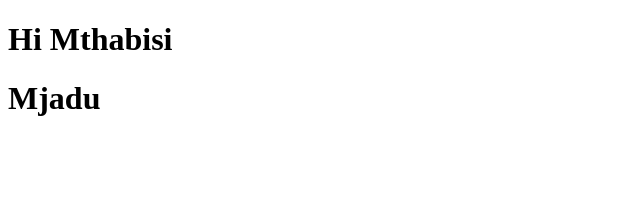
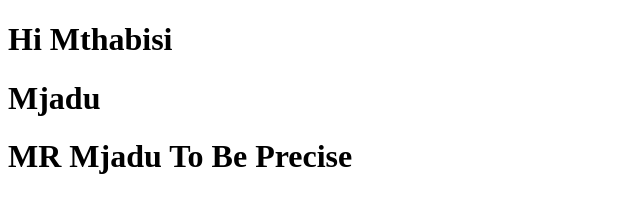
Before and after one commit to Mjadu-08/just, a plain HTML site: page index.html in a window 1280 px wide. Shown: the whole page, without its empty margins (0-640 px from the left). Drawn offline with Linux system fonts and the light colour scheme.

Commit message:
Update index.html

```diff
--- a/index.html
+++ b/index.html
@@ -9,5 +9,7 @@
 <body>
     <h1> Hi Mthabisi</h1>
     <h1> Mjadu</h1>
+    <h1>MR Mjadu To Be Precise</h1>
+
 </body>
 </html>
```
